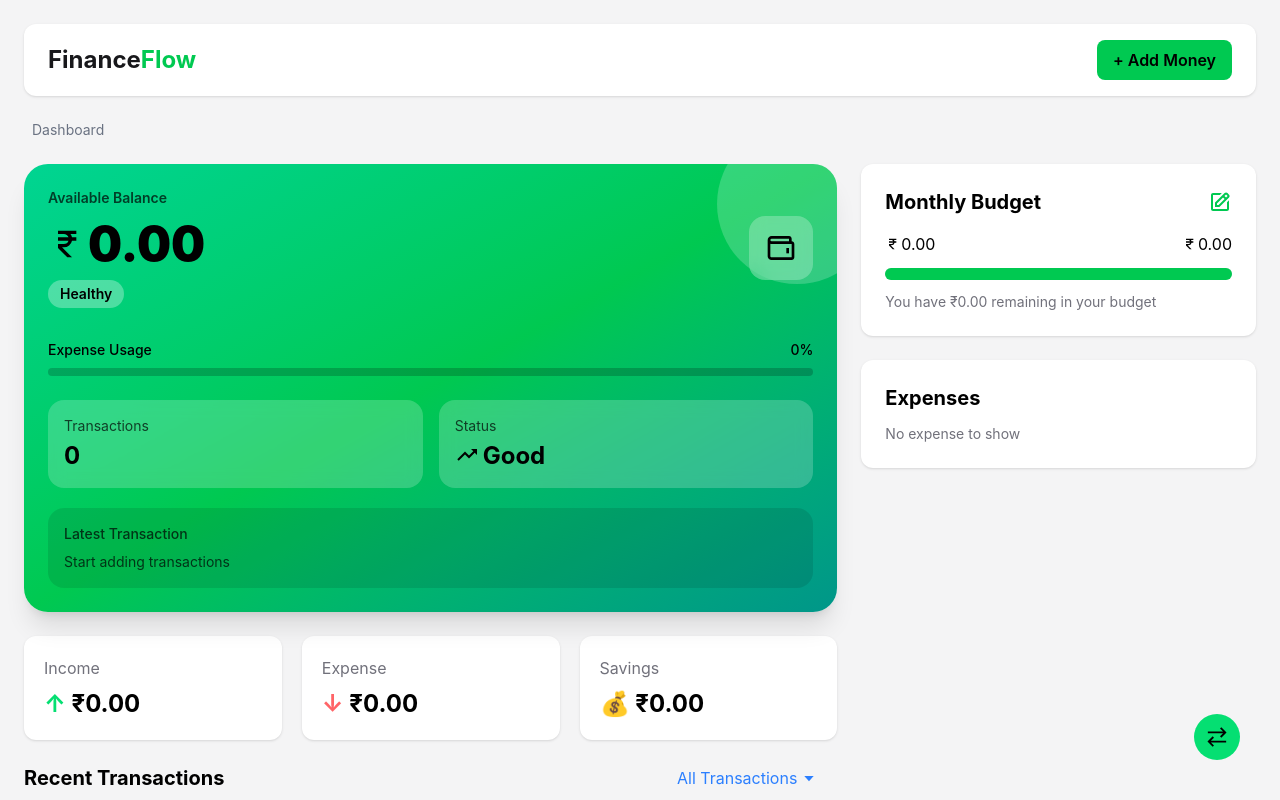
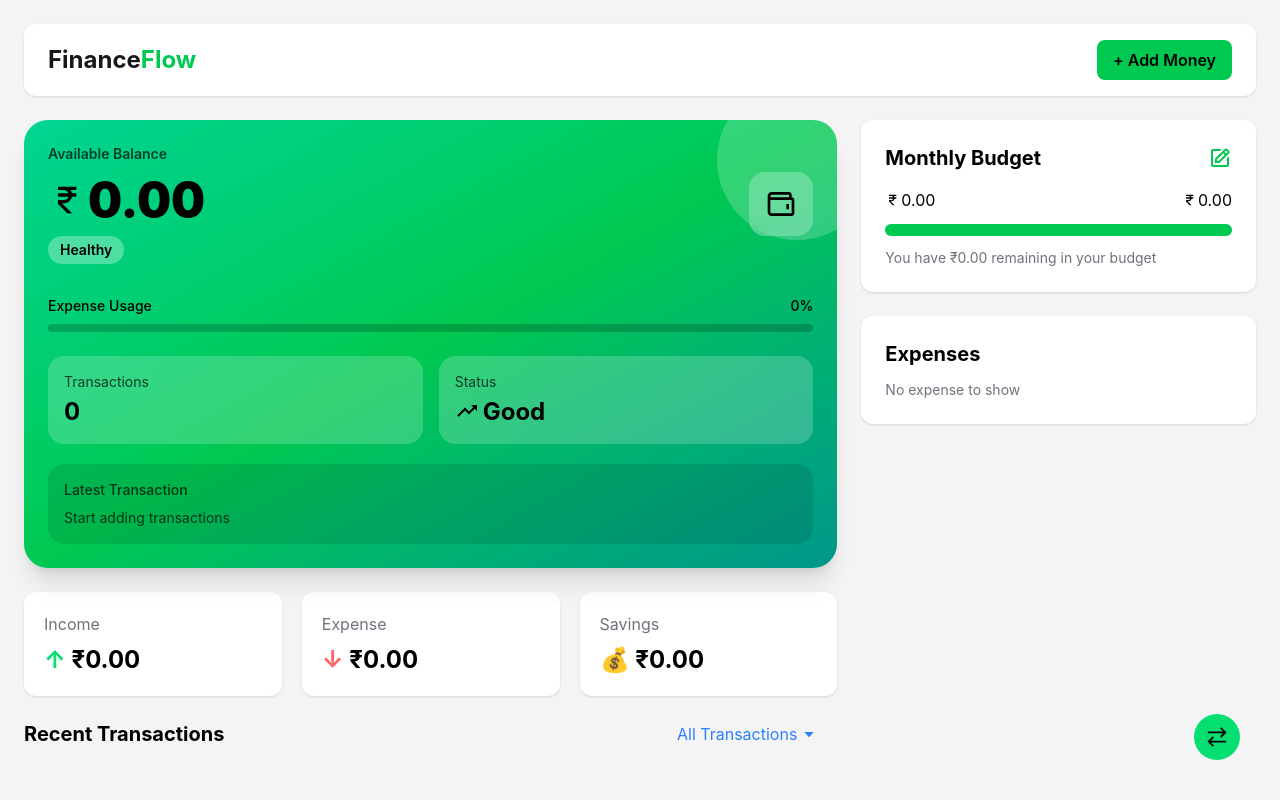
Before and after one commit to AKAAravindh/Personal-Finance-Tracker, a React (Vite) app: page / in a window 1280 px wide. Shown: the top 800 px of the page. Built offline with nearby package versions, Linux system fonts and the light colour scheme.

Commit message:
Refactor routing paths in Breadcrumb, HomePage, TransactionList, and Dashboard components

```diff
--- a/src/components/Breadcrumb.jsx
+++ b/src/components/Breadcrumb.jsx
@@ -8,12 +8,12 @@ function Breadcrumb() {
 
   return (
     <nav className="flex items-center gap-2 text-sm text-gray-500 mx-2">
-      <Link to="/dashboard" className="hover:text-black dark:hover:text-white">
+      <Link to="/" className="hover:text-black dark:hover:text-white">
         Dashboard
       </Link>
 
-      {paths.slice(1).map((path, index) => {
-        const url = "/dashboard/" + paths.slice(1, index + 2).join("/");
+      {paths.map((path, index) => {
+        const url = "/" + paths.slice(0, index + 1).join("/");
 
         return (
           <div key={url} className="flex items-center gap-2">
--- a/src/components/HomePage.jsx
+++ b/src/components/HomePage.jsx
@@ -25,7 +25,7 @@ function HomePage() {
         </div>
       </div>
       <Link
-        to="/dashboard/transactions"
+        to="/transactions"
         className="fixed bg-green-400 right-10 bottom-10 rounded-full flex items-center justify-center p-3 cursor-pointer hover:-translate-y-0.5 transition-all duration-300"
       >
         <span>
--- a/src/components/TransactionList.jsx
+++ b/src/components/TransactionList.jsx
@@ -11,7 +11,7 @@ function TransactionList() {
       <div className="flex justify-between items-center pr-5">
         <h2 className="text-xl font-bold">Recent Transactions</h2>
         <Link
-          to="/dashboard/transactions"
+          to="/transactions"
           className="text-blue-500 cursor-pointer flex items-center gap-1"
         >
           All Transactions
--- a/src/pages/Dashboard.jsx
+++ b/src/pages/Dashboard.jsx
@@ -8,7 +8,7 @@ function Dashboard() {
   const { pathname } = useLocation();
   const { toggleAddTransaction } = useFinance();
 
-  const showBreadcrumb = pathname !== "/dashboard";
+  const showBreadcrumb = pathname !== "/";
 
   return (
     <div className="min-h-screen bg-zinc-100 dark:bg-black p-6 dark:text-white flex flex-col">
```
